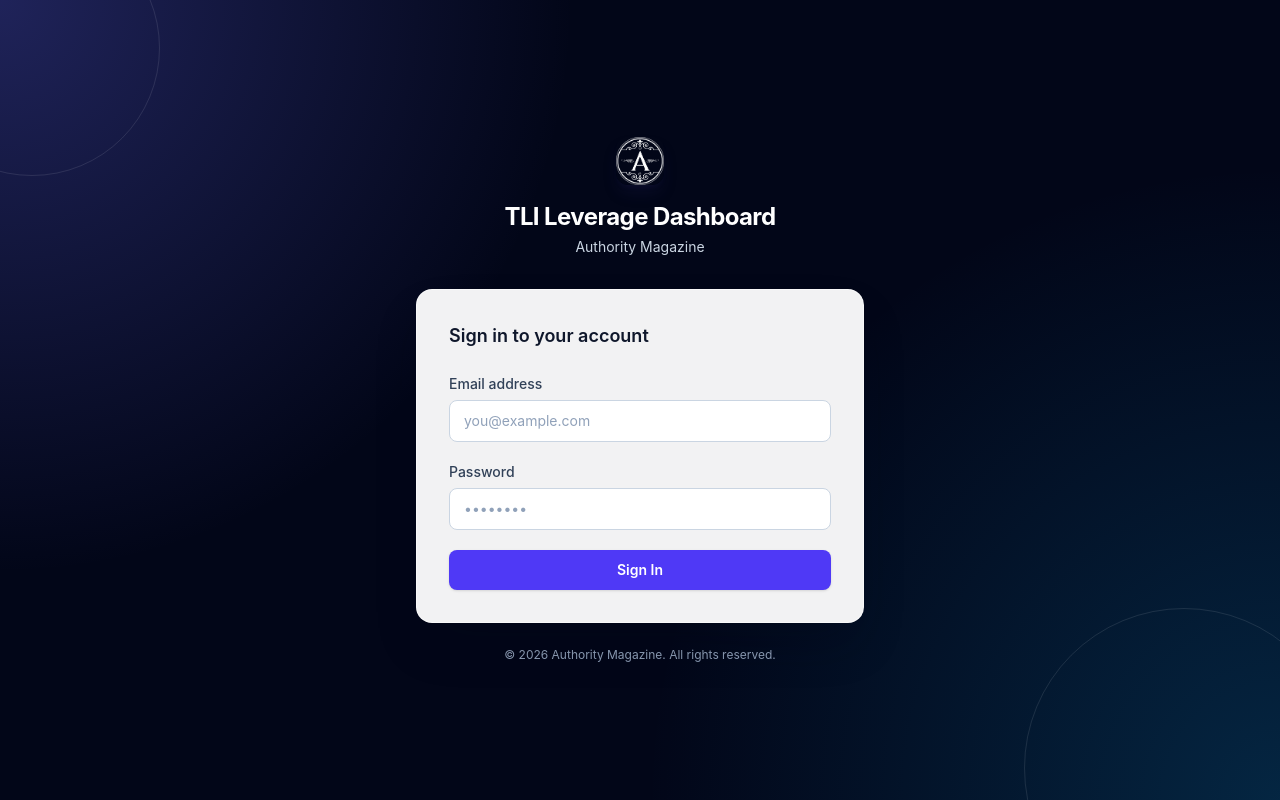
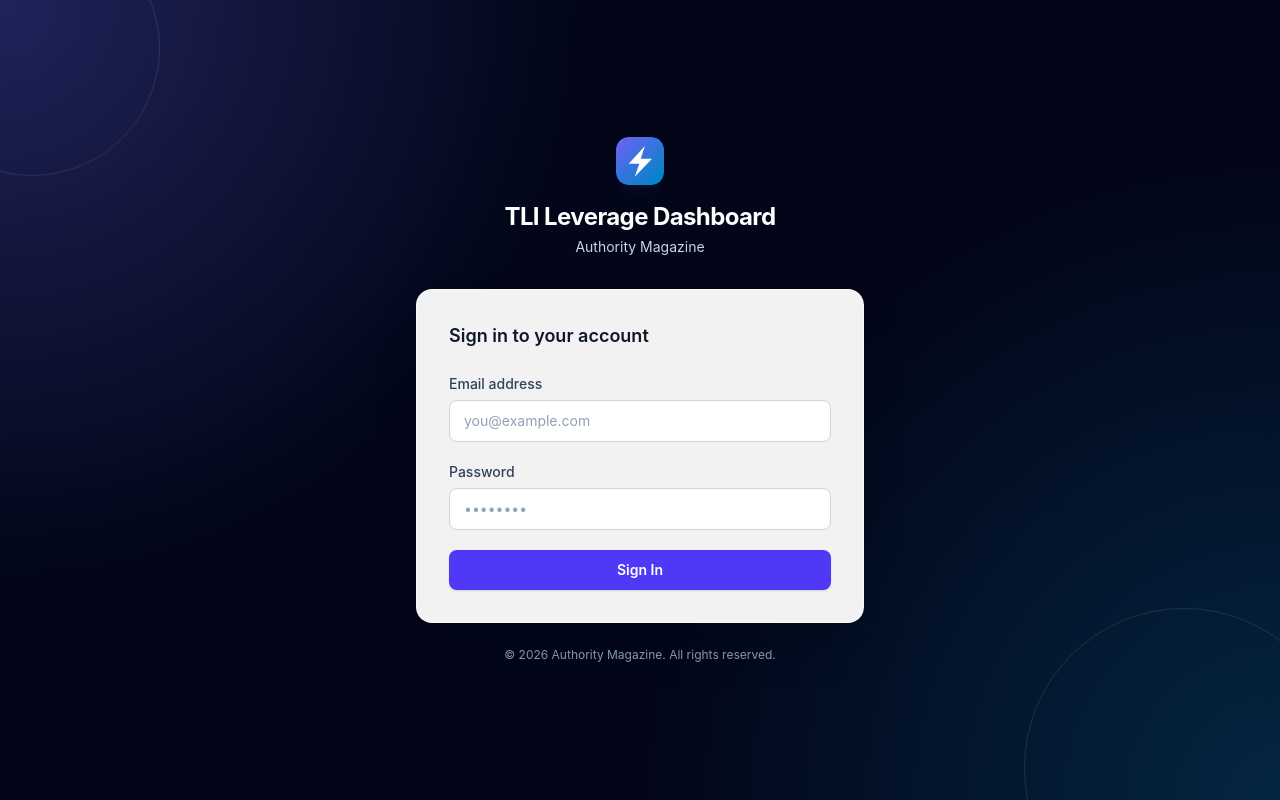
Before and after one commit to PaulPachad/TLI-Dashboard, a Next.js app: page /login in a window 1280 px wide. Built offline with nearby package versions, Linux system fonts and the light colour scheme.

Commit message:
Change brand logo references from png to svg and set unoptimized

```diff
--- a/src/app/(admin)/layout.tsx
+++ b/src/app/(admin)/layout.tsx
@@ -137,7 +137,7 @@
     <nav className="flex flex-1 flex-col">
       {/* Brand */}
       <div className="flex h-16 items-center gap-2 border-b border-slate-100 px-6">
-        <Image src="/logo.png" alt="" width={32} height={32} priority />
+        <Image src="/logo.svg" alt="" width={32} height={32} priority unoptimized />
         <span className="text-sm font-bold text-slate-900">TLI Leverage</span>
       </div>
 
--- a/src/app/(auth)/login/page.tsx
+++ b/src/app/(auth)/login/page.tsx
@@ -44,11 +44,12 @@
       {/* Logo / Brand */}
       <div className="mb-8 text-center">
         <Image
-          src="/logo.png"
+          src="/logo.svg"
           alt="TLI Leverage"
           width={48}
           height={48}
           priority
+          unoptimized
           className="mx-auto mb-4 rounded-xl shadow-lg shadow-indigo-950/30"
         />
         <h1 className="text-2xl font-bold tracking-tight text-white">
--- a/src/app/(dashboard)/layout.tsx
+++ b/src/app/(dashboard)/layout.tsx
@@ -121,7 +121,7 @@
     <nav className="flex flex-1 flex-col">
       {/* Brand */}
       <div className="flex h-16 items-center gap-2 border-b border-slate-100 px-6">
-        <Image src="/logo.png" alt="" width={32} height={32} priority />
+        <Image src="/logo.svg" alt="" width={32} height={32} priority unoptimized />
         <span className="text-sm font-bold text-slate-900">TLI Leverage</span>
       </div>
 
```
